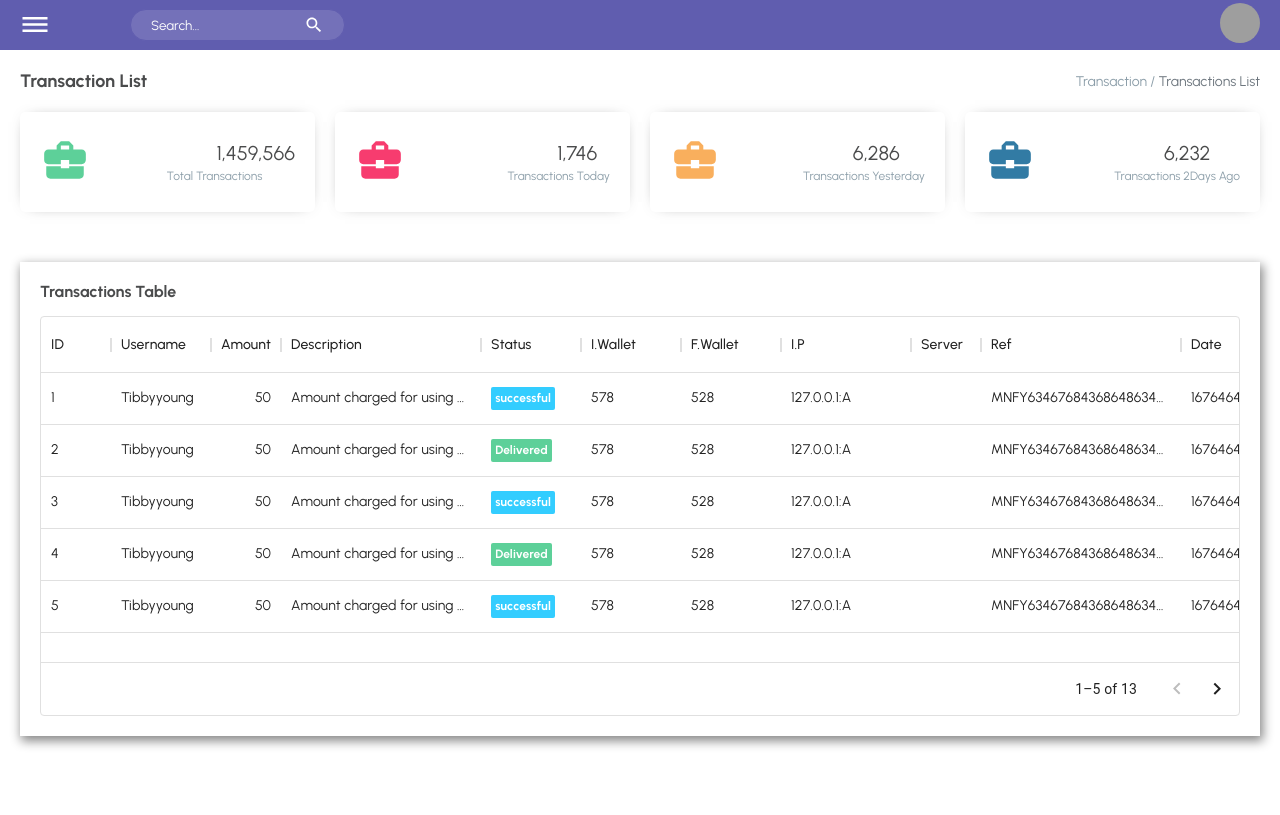
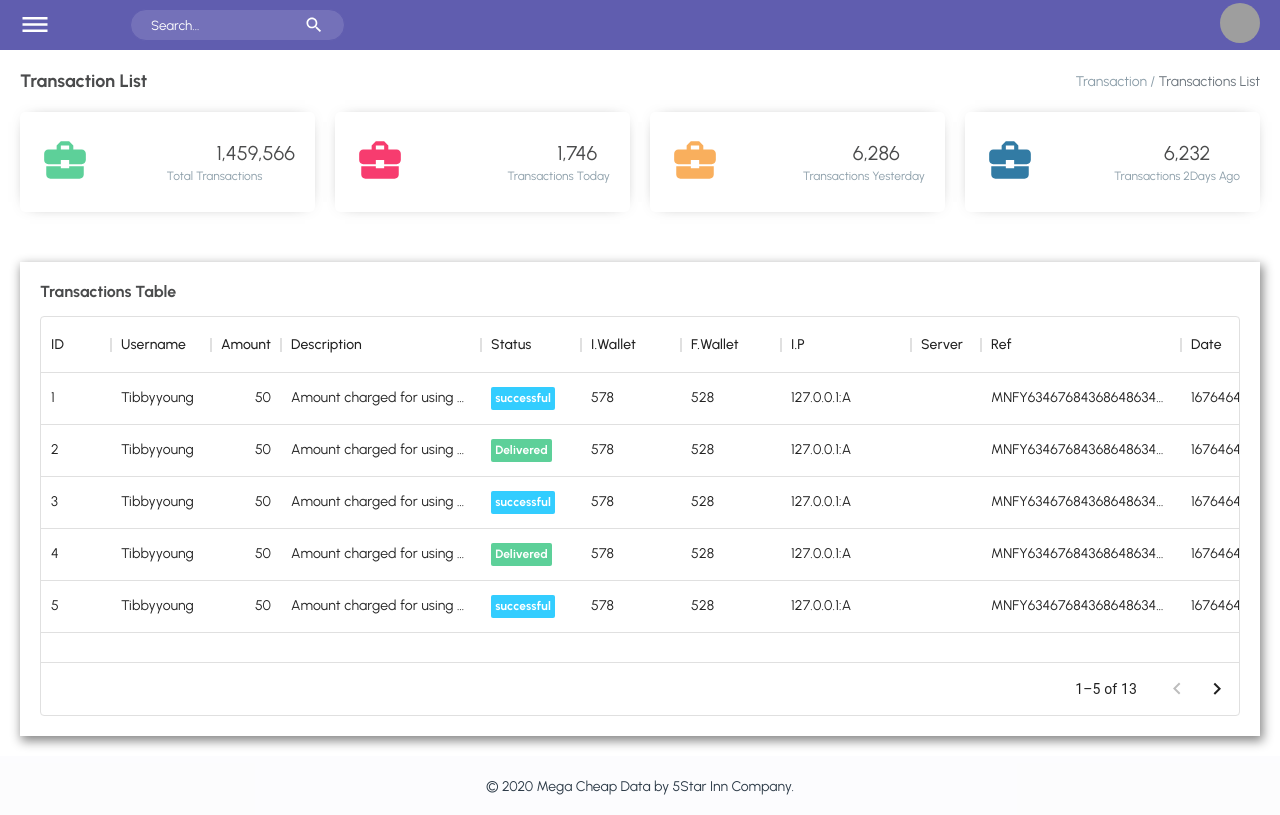
Before and after one commit to stivex001/MCD-Dashbord, a React (Create React App) app: page /history in a window 1280 px wide. Built offline with nearby package versions, Linux system fonts and the light colour scheme; grey boxes are pictures that could not be loaded.

Commit message:
feat:implemented footer components

```diff
--- /dev/null
+++ b/src/components/footer/Footer.jsx
@@ -0,0 +1,24 @@
+import styled from "styled-components";
+
+const Container = styled.footer`
+background-color: #605daf05;
+padding: 20px 30px;
+text-align: center;
+`;
+const Wrapper = styled.span`
+color: #2d3b48;
+font-size: 14px;
+
+`;
+
+const Footer = () => {
+  return (
+    <Container>
+        <Wrapper>
+        &copy; 2020 Mega Cheap Data by 5Star Inn Company.
+        </Wrapper>
+    </Container>
+  )
+}
+
+export default Footer
--- a/src/pages/transaction/TransHistory.jsx
+++ b/src/pages/transaction/TransHistory.jsx
@@ -1,9 +1,10 @@
-import React from 'react'
-import styled from 'styled-components';
-import Card from '../../components/card/Card';
-import Topbar from '../../components/Topbar/Topbar'
-import TransactionTables from '../../components/Transactiontables/TransactionTables';
-import { mobile, tablet } from '../../responsive';
+import React from "react";
+import styled from "styled-components";
+import Card from "../../components/card/Card";
+import Footer from "../../components/footer/Footer";
+import Topbar from "../../components/Topbar/Topbar";
+import TransactionTables from "../../components/Transactiontables/TransactionTables";
+import { mobile, tablet } from "../../responsive";
 
 const Container = styled.div``;
 const Wrapper = styled.div`
@@ -18,8 +19,7 @@ margin-bottom: 20px;
 const H3 = styled.h3`
   font-size: 18px;
   color: #4a4b4c;
-${mobile({ display: "none"})};
-
+  ${mobile({ display: "none" })};
 `;
 const DescP = styled.p`
   font-size: 14px;
@@ -44,20 +44,23 @@ const TransHistory = () => {
       <Wrapper>
         <Desc>
           <H3>Transaction List</H3>
-                <DescP>Transaction / <DescSpan>Transactions List</DescSpan></DescP>
+          <DescP>
+            Transaction / <DescSpan>Transactions List</DescSpan>
+          </DescP>
         </Desc>
         <CardContainer>
-              <Card type='totalTransactions' />
-              <Card type='transactionToday' />
-              <Card type='transactionYesterday' />
-              <Card type='transactionAgo' />
+          <Card type="totalTransactions" />
+          <Card type="transactionToday" />
+          <Card type="transactionYesterday" />
+          <Card type="transactionAgo" />
         </CardContainer>
 
         {/* TABLES */}
         <TransactionTables />
       </Wrapper>
+      <Footer />
     </Container>
-  )
-}
+  );
+};
 
-export default TransHistory
+export default TransHistory;
```
Lines whose indentation alone changed are shown as unchanged.
